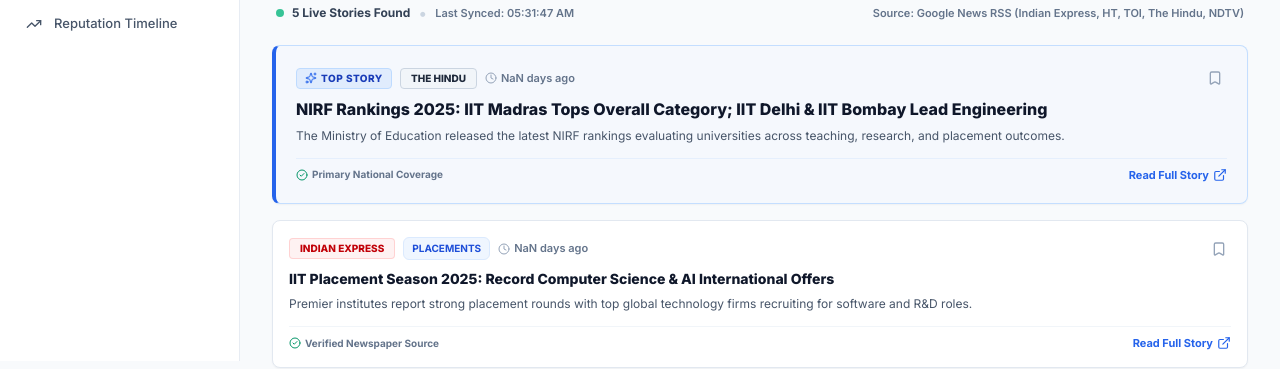
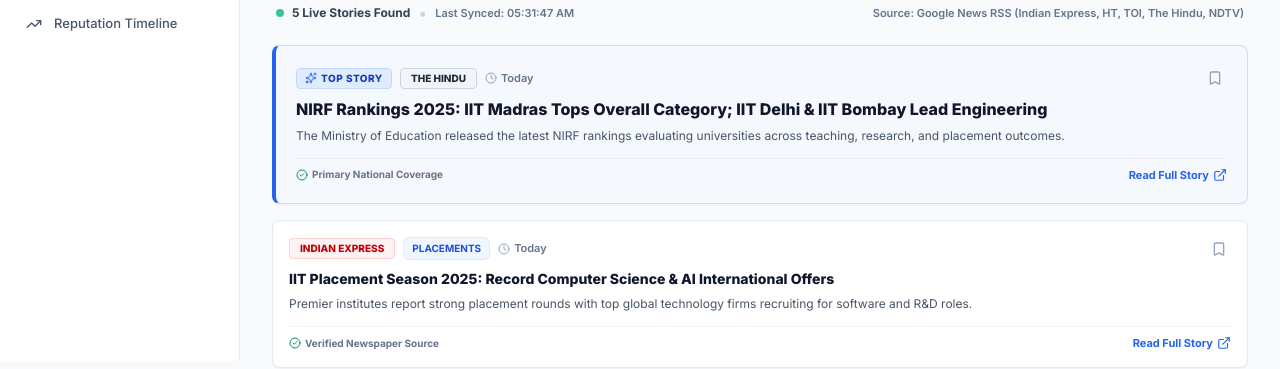
Before and after one commit to uananya2502/UniInsights, a Next.js app: page /news in a window 1280 px wide. Shown: the part 439-808 px from the top of the page. Built offline with nearby package versions, Linux system fonts and the light colour scheme; no server answers.

Commit message:
Fix date formatting to eliminate NaN days ago output in NewsFeed

```diff
--- a/src/components/dashboard/NewsFeed.tsx
+++ b/src/components/dashboard/NewsFeed.tsx
@@ -69,9 +69,17 @@ export function NewsFeed() {
   };
 
   const getRelativeDate = (dateStr: string) => {
+    if (!dateStr) return 'Today';
+    const lower = dateStr.toLowerCase();
+    if (lower.includes('today') || lower.includes('yesterday') || lower.includes('just in') || lower.includes('days ago')) {
+      return dateStr;
+    }
+
     try {
       const today = new Date();
       const articleDate = new Date(dateStr);
+      if (isNaN(articleDate.getTime())) return dateStr;
+
       const diffTime = Math.abs(today.getTime() - articleDate.getTime());
       const diffDays = Math.floor(diffTime / (1000 * 60 * 60 * 24));
 
@@ -82,6 +90,7 @@ export function NewsFeed() {
       return dateStr;
     }
   };
+
 
   const filteredArticles = useMemo(() => {
     return articles.filter(article => {
```
